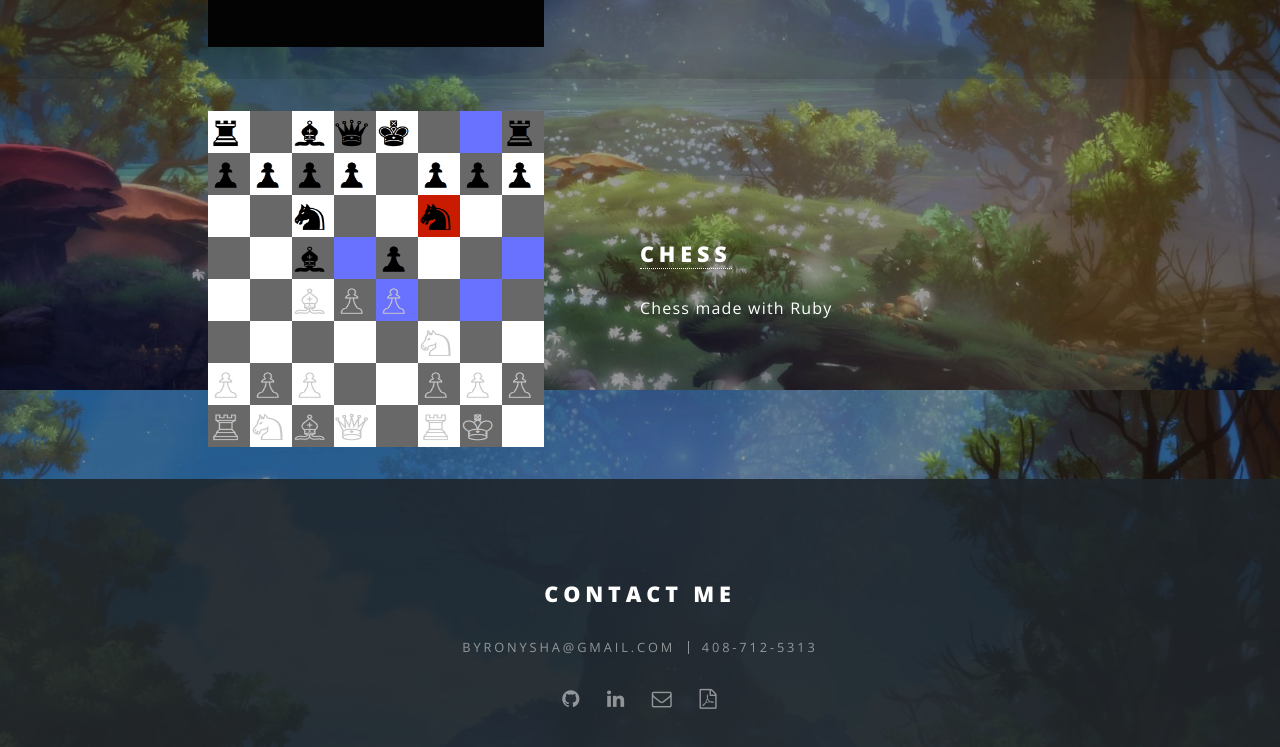
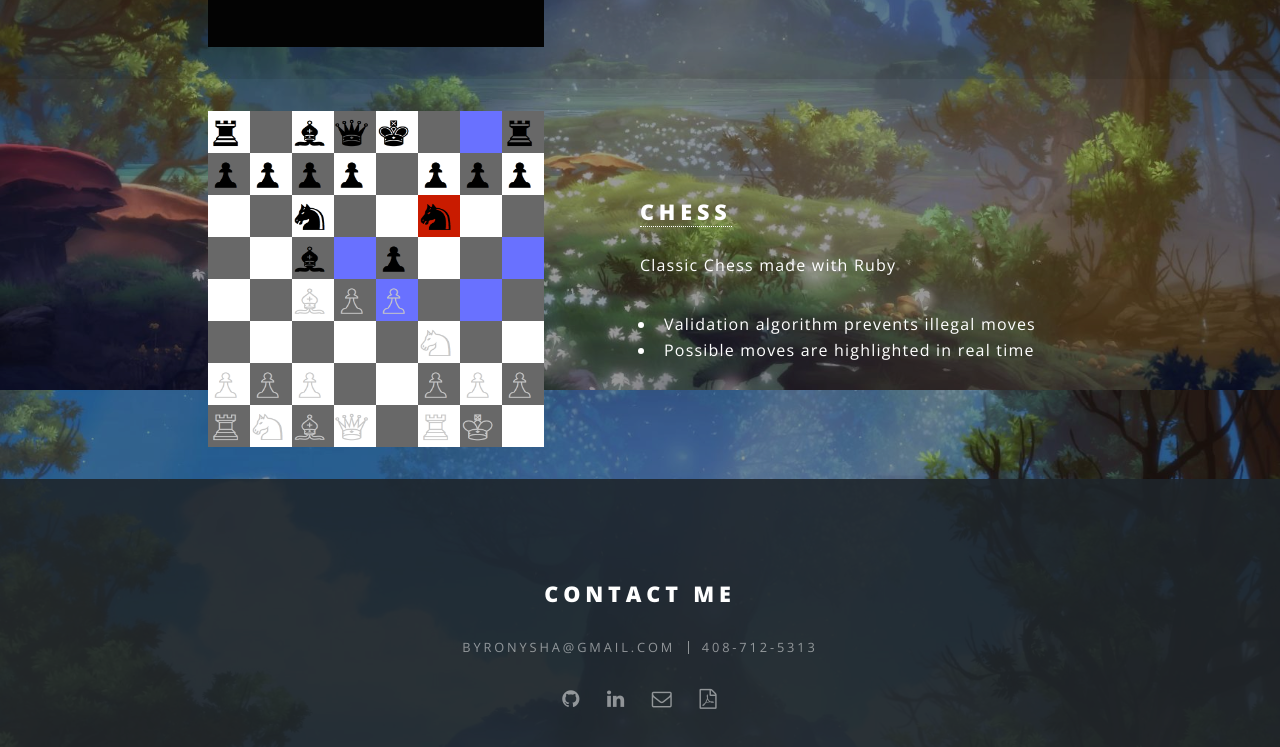
Before and after one commit to byronsha/profile, a plain HTML site: page index.html in a window 1280 px wide. Shown: the part 2010-2757 px from the top of the page. Drawn offline with nearby package versions, Linux system fonts and the light colour scheme.

Commit message:
add feature list for chess

```diff
--- a/index.html
+++ b/index.html
@@ -116,9 +116,10 @@
 							</div>
 							<div class="content">
 								<h2><a href="https://github.com/byronsha/chess">Chess</a></h2>
-								<p>Chess made with Ruby</p>
+								<p>Classic Chess made with Ruby</p>
 								<ul>
-
+									<li>Validation algorithm prevents illegal moves</li>
+									<li>Possible moves are highlighted in real time</li>
 								</ul>
 							</div>
 						</section>
```
